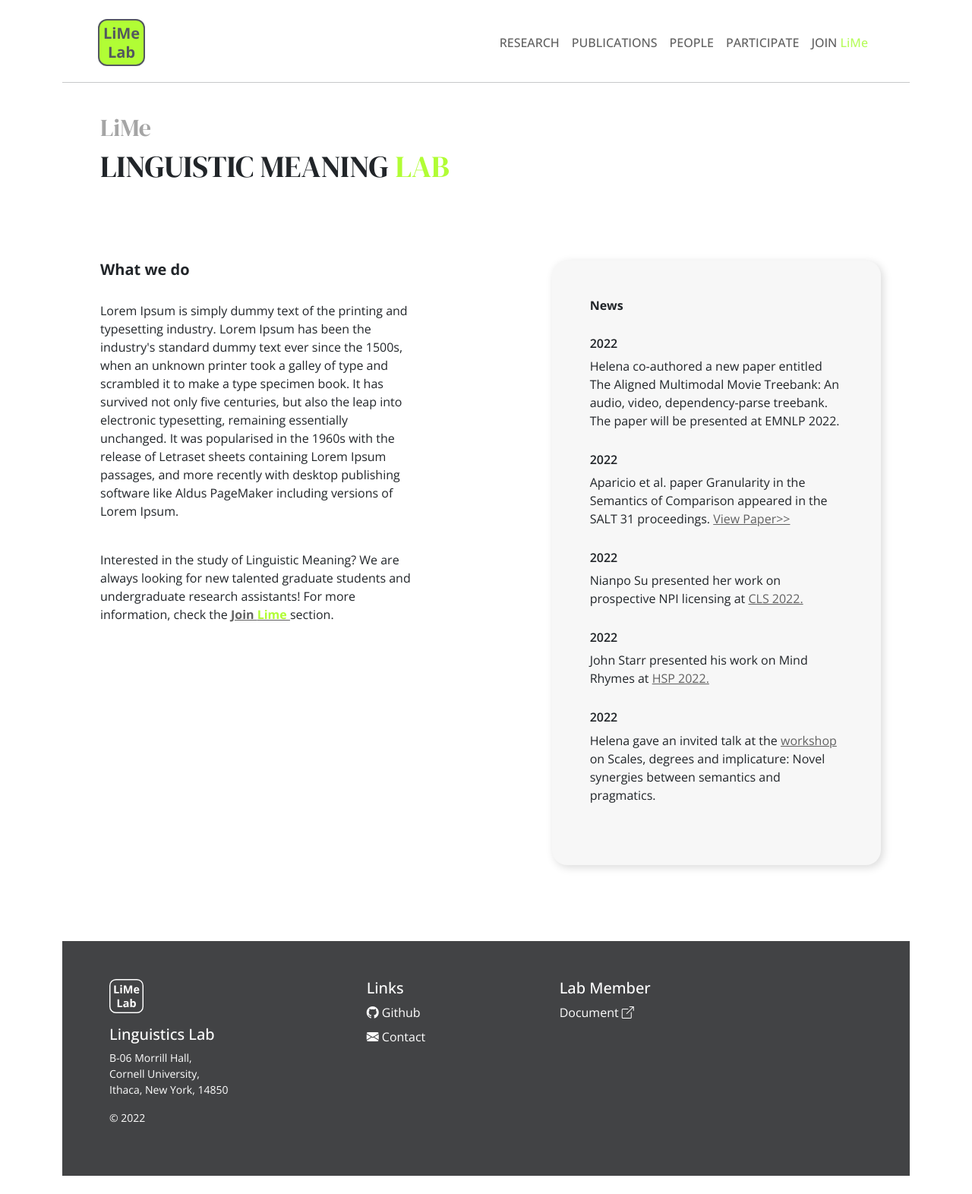
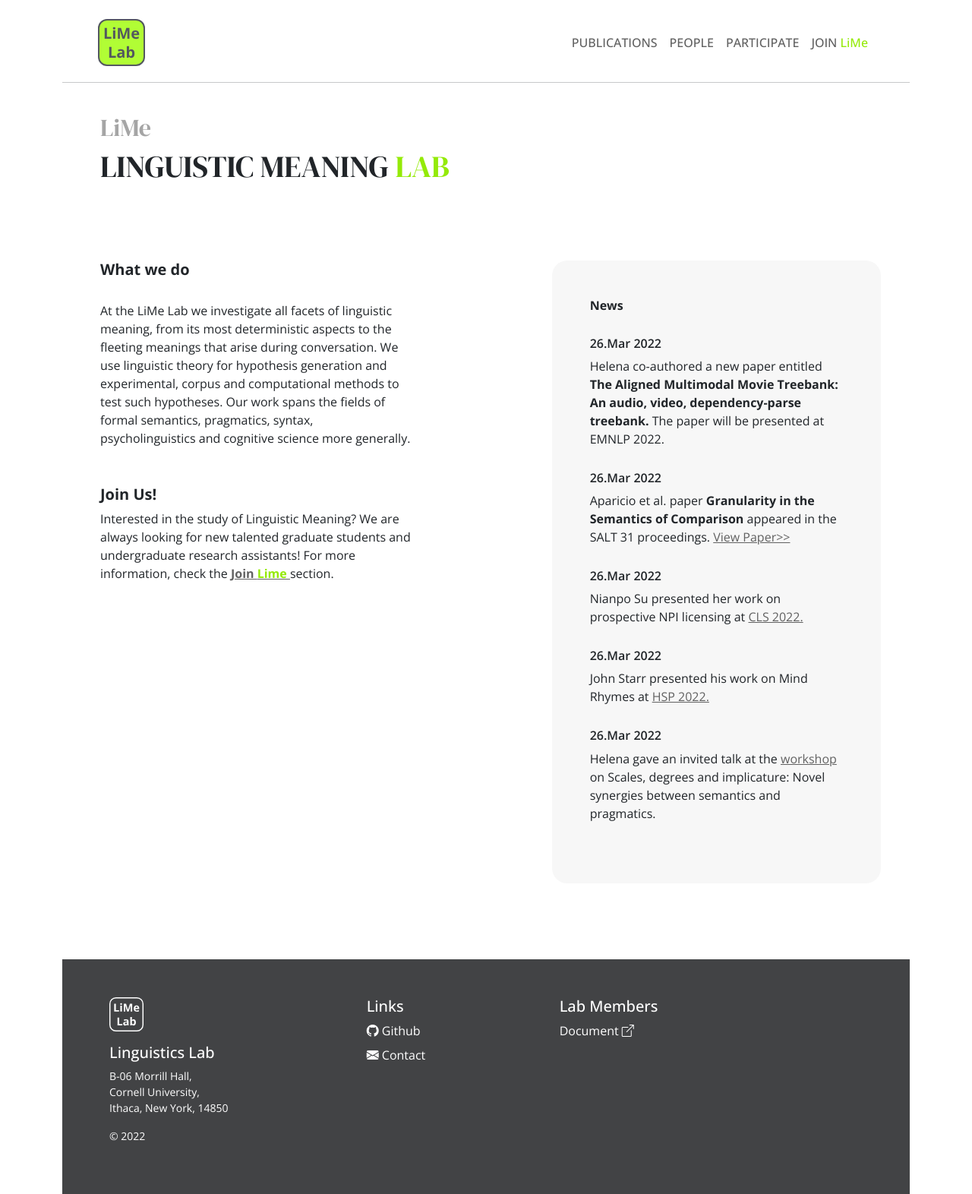
Before and after one commit to epecsok/LiMe-Lab-Cornell.github.io, a Jekyll site: the page built from index.html, in a window 1280 px wide. Shown: the whole page at 76% size. Built offline with Jekyll 4.4.1, drawn with Linux system fonts in a browser that asks for light colours; nearby versions of some CDN libraries; before the commit the page ends 1548 px from its top, so only the background shows below that.

Commit message:
index: add blurb and change some css style; publication: remove abstract button and add space; research:removed

```diff
--- a/_config.yml
+++ b/_config.yml
@@ -21,7 +21,7 @@
 title: Linguistic Meaning Lab
 email:
 
-baseurl: "LiMeWeb" # the subpath of your site, e.g. /blog
+baseurl: "/LiMeWeb" # the subpath of your site, e.g. /blog
 url: "" # the base hostname & protocol for your site, e.g. http://example.com
 twitter_username: jekyllrb
 github_username: jekyll
--- a/_includes/footer.html
+++ b/_includes/footer.html
@@ -27,7 +27,7 @@
         </ul>
       </div>
       <div class="col-lg-3 .col-sm-1">
-        <h5 class="footer-h5">Lab Member</h5>
+        <h5 class="footer-h5">Lab Members</h5>
         <ul class="nav flex-column">
           <li class="nav-item mb-2">
             <a href="#" class="nav-link-footer p-0">Document <i class="bi bi-box-arrow-up-right"></i></a>
--- a/_includes/navigation.html
+++ b/_includes/navigation.html
@@ -14,9 +14,9 @@
       </button>
       <div class="collapse navbar-collapse justify-content-end" id="navbarNav">
         <ul class="navbar-nav">
-          <li class="nav-item">
+          <!-- <li class="nav-item">
             <a class="nav-link underline-animation "  href="research.html" >RESEARCH</a>
-          </li>
+          </li> -->
           <li class="nav-item">
             <a class="nav-link underline-animation " href="publications.html">PUBLICATIONS</a>
           </li>
@@ -27,7 +27,7 @@
             <a class="nav-link underline-animation " href="participate.html">PARTICIPATE</a>
           </li>
           <li class="nav-item">
-            <a class="nav-link underline-animation " href="join.html">JOIN <span style="color:#B6FC5A">LiMe</span></a>
+            <a class="nav-link underline-animation " href="join.html">JOIN <span class="lime">LiMe</span></a>
           </li>
         </ul>
       </div>
--- a/_layouts/default.html
+++ b/_layouts/default.html
@@ -8,7 +8,7 @@
       content="width=device-width, initial-scale=1, shrink-to-fit=no"
     />
     <!-- favicon -->
-    <link rel="icon" type="image/x-icon" href="image\lablogosquare.svg" />
+    <link rel="icon" type="image/x-icon" href="image\favicon.svg" />
     <!-- Bootstrap CSS 5.2.2 -->
 
     <!-- CSS only -->
--- a/index.html
+++ b/index.html
@@ -5,7 +5,7 @@ layout: default
 <h2 style="font-family: 'DM Serif Display', serif; color: #a5a5a5">LiMe</h2>
 <h1 style="font-family: 'DM Serif Display', serif; text-transform: uppercase">
   Linguistic Meaning
-  <span style="font-family: 'DM Serif Display', serif; color: #b1fd35"
+  <span style="font-family: 'DM Serif Display', serif; color: #94ea08"
     >Lab</span
   >
 </h1>
@@ -17,23 +17,16 @@ layout: default
     <h5 style="font-weight: bold">What we do</h5>
     <div class="spacer30"></div>
     <p>
-      Lorem Ipsum is simply dummy text of the printing and typesetting industry.
-      Lorem Ipsum has been the industry's standard dummy text ever since the
-      1500s, when an unknown printer took a galley of type and scrambled it to
-      make a type specimen book. It has survived not only five centuries, but
-      also the leap into electronic typesetting, remaining essentially
-      unchanged. It was popularised in the 1960s with the release of Letraset
-      sheets containing Lorem Ipsum passages, and more recently with desktop
-      publishing software like Aldus PageMaker including versions of Lorem
-      Ipsum.
+      At the LiMe Lab we investigate all facets of linguistic meaning, from its most deterministic aspects to the fleeting meanings that arise during conversation. We use linguistic theory for hypothesis generation and experimental, corpus and computational methods to test such hypotheses. Our work spans the fields of formal semantics, pragmatics, syntax, psycholinguistics and cognitive science more generally.
     </p>
-    <br>
+    <div class="spacer50"></div>
+    <h5 style="font-weight: bold">Join Us!</h5>
     <p>
       Interested in the study of Linguistic Meaning? We are always looking for
       new talented graduate students and undergraduate research assistants! For
       more information, check the
       <a href="join.html"
-        ><b>Join <span style="color: #b1fd35">Lime </b></span></a
+        ><b>Join <span class="lime">Lime </b></span></a
       >section.
     </p>
   </div>
@@ -42,31 +35,31 @@ layout: default
     <h6 style="font-weight: bold">News</h6>
     <div class="spacer30"></div>
     <div>
-      <h6 style="font-weight: 600">2022</h6>
+      <h6 style="font-weight: 600">26.Mar 2022</h6>
       <p>
-        Helena co-authored a new paper entitled The Aligned Multimodal Movie Treebank: An audio, video, dependency-parse treebank. The paper will be presented at EMNLP 2022.
+        Helena co-authored a new paper entitled <b>The Aligned Multimodal Movie Treebank: An audio, video, dependency-parse treebank.</b> The paper will be presented at EMNLP 2022.
       </p>
     </div>
     <div class="spacer30"></div>
     <div>
-      <h6 style="font-weight: 600">2022</h6>
+      <h6 style="font-weight: 600">26.Mar 2022</h6>
       <p>
-        Aparicio et al. paper Granularity in the Semantics of Comparison appeared in the SALT 31 proceedings. <a href="https://journals.linguisticsociety.org/proceedings/index.php/SALT/issue/view/179">View Paper>></a>
+        Aparicio et al. paper <b>Granularity in the Semantics of Comparison</b> appeared in the SALT 31 proceedings. <a href="https://journals.linguisticsociety.org/proceedings/index.php/SALT/issue/view/179">View Paper>></a>
       </p>
     </div>
     <div class="spacer30"></div>
     <div>
-      <h6 style="font-weight: 600">2022</h6>
+      <h6 style="font-weight: 600">26.Mar 2022</h6>
       <p>Nianpo Su presented her work on prospective NPI licensing at <a href=" http://chicagolinguisticsociety.org/">CLS 2022.</a></p>
     </div>
     <div class="spacer30"></div>
     <div>
-      <h6 style="font-weight: 600">2022</h6>
+      <h6 style="font-weight: 600">26.Mar 2022</h6>
       <p>John Starr presented his work on Mind Rhymes at <a href="https://hsp2022.ucsc.edu/">HSP 2022.</a></p>
     </div>
     <div class="spacer30"></div>
     <div>
-      <h6 style="font-weight: 600">2022</h6>
+      <h6 style="font-weight: 600">26.Mar 2022</h6>
       <p>Helena gave an invited talk at the <a href="https://www.uni-potsdam.de/en/gotzner-spa/kickoff-workshop">workshop</a> on Scales, degrees and implicature: Novel synergies between semantics and pragmatics.</p>
     </div>
     <div class="spacer30"></div>
--- a/style.css
+++ b/style.css
@@ -2,14 +2,20 @@
 * {
   font-family: "Open Sans", sans-serif;
 }
+/* .container {
+  min-height:;
+} */
 .content {
   padding: 0px 50px 0px 50px;
 }
 :root {
   --title: #343436;
-  --lime: #b6fc5a;
+  --lime: #94ea08;
   --link: #616161;
   --paragraph: #424345;
+}
+.lime {
+  color: var(--lime);
 }
 h2,
 h3 {
@@ -74,7 +80,7 @@ footer {
 .news {
   padding: 50px;
   background: #f7f7f7;
-  box-shadow: 3px 3px 12px rgba(0, 0, 0, 0.15);
+  /* box-shadow: 3px 3px 12px rgba(0, 0, 0, 0.15); */
   border-radius: 20px;
 }
 /*end index*/
```
Also changed, not shown: publications.html (+4 -4 lines), 11 other files.
